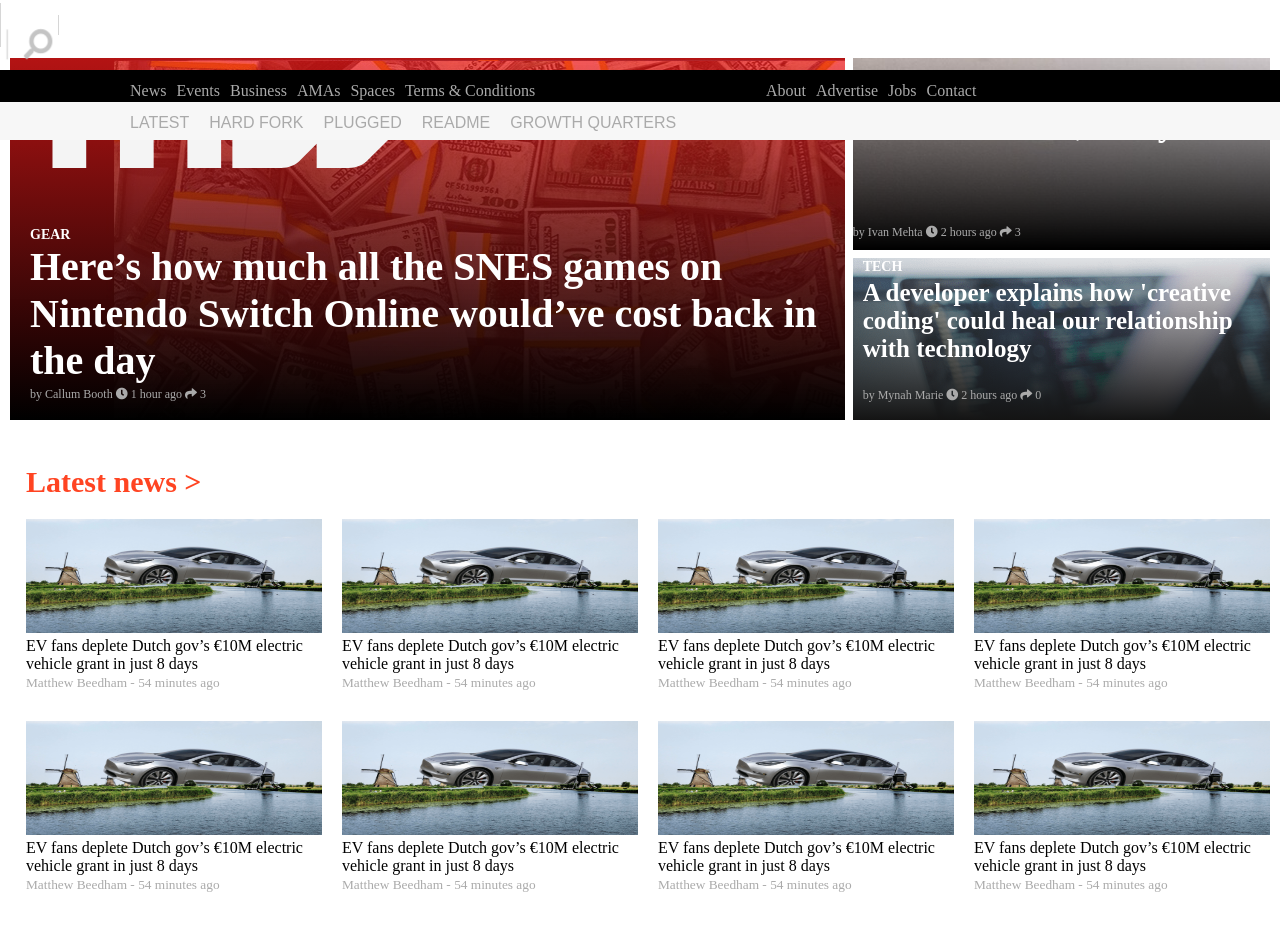
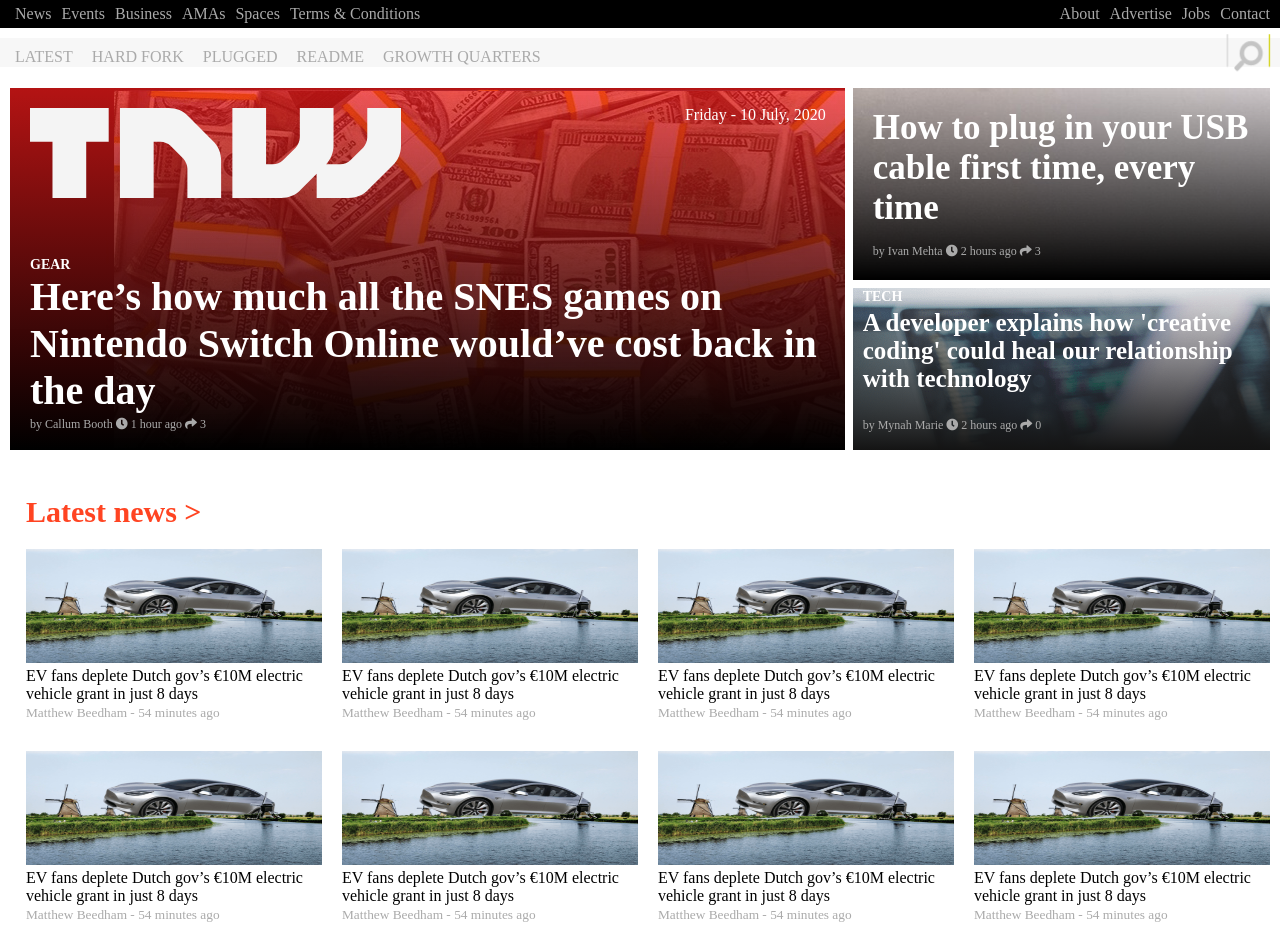
Before and after one commit to emmanuellekamwa/thenextweb-clone, a plain HTML site: page index.html in a window 1280 px wide. Shown: the top 926 px of the page. Drawn offline with Linux system fonts and the light colour scheme.

Commit message:
making changes in the code

```diff
--- a/index.html
+++ b/index.html
@@ -13,15 +13,6 @@
     </head>
     <body>
         <header>
-            <div class="nav-mobile">
-                <img class="logo" src="images/logo.jpeg" alt="logo" />
-                <div>
-                    <ul>
-                        <li><i class="fas fa-search"></i></li>
-                        <li><i class="fas fa-bars"></i></li>
-                    </ul>
-                </div>
-            </div>
             <nav>
                 <div class="right-nav">
                     <div class="black-nav mobile-hide">
@@ -40,8 +31,9 @@
                             <li><a href="#">Contact</a></li>
                         </ul>
                     </div>
-                    <div class="white-nav mobile-hide">
-                        <ul class="list3 mobile-hide">
+                    <div class="white-nav">
+                        <div>
+                            <ul class="list3">
                                 <li><a href="#">LATEST</a></li>
                                 <li><a href="#">HARD FORK</a></li>
                                 <li><a href="#">PLUGGED</a></li>
@@ -49,8 +41,15 @@
                                 <li><a href="#">GROWTH QUARTERS</a></li>
                             </ul>
                         </div>
+
+                        <div class="nav-search">
+                            <i class="fas fa-search"></i>
+                            <i class="fas fa-bars"></i>
+                        </div>
+                    </div>
                 </div>
             </nav>
+            <img class="logo" src="images/logo.jpeg" alt="logo" />
         </header>
         <main>
             <div class="main_image">
--- a/style.css
+++ b/style.css
@@ -6,7 +6,7 @@
 
 body {
     margin: 0;
-    max-width: 1440px;
+    max-width: 1500px;
 }
 
 .hide-box,
@@ -15,30 +15,19 @@
     display: none;
 }
 
-.nav-mobile {
-    display: flex;
-    justify-content: space-between;
-    height: 70px;
-}
-
-.nav-mobile div {
-    padding: 0;
-}
-
-.nav-mobile div ul {
-    height: 50px;
-    min-width: 60px;
+.mobile ul {
     display: flex;
     justify-content: flex-end;
     list-style-type: none;
-    align-items: center;
+    padding: 8px;
 }
 
-.nav-mobile div ul li {
-    border-left: 1px solid rgb(214, 214, 214);
-    padding: 10px;
+.fa-search,
+.fa-bars {
+    border-left: 1px solid rgb(210, 210, 20);
+    padding: 5px;
+    height: 25px;
 }
-
 .logo {
     height: 48px;
     width: 106px;
@@ -64,9 +53,7 @@
 }
 
 .main_image {
-    padding: 10px 10px;
-    display: grid;
-    grid-template-columns: 2fr 1fr;
+    display: block;
 }
 
 .main_image-one {
@@ -441,22 +428,30 @@
     .img-logo p {
         display: none;
     }
-}
 
-@media only screen and (max-width: 767px) {
-    .main_image {
+    header img {
         display: block;
+    }
+
+    .list1 {
+        margin-left: 115px;
+    }
+
+    .list3 {
+        left: 150px;
     }
 }
 
 @media only screen and (min-width: 768px) {
     .img-logo p {
         color: #fff;
-        /* position: relative; */
         left: 500px;
         bottom: 96px;
     }
 
+    .logo {
+        height: 150px;
+    }
     .img-logo img {
         height: 90px;
         margin-top: 20px;
@@ -480,6 +475,12 @@
         height: 15vh;
     }
 
+    .main_image {
+        padding: 10px 10px;
+        display: grid;
+        grid-template-columns: 2fr 1fr;
+    }
+
     header img {
         width: 106px;
         height: 80px;
@@ -490,28 +491,33 @@
         left: 0;
         top: 0;
         max-width: 768px;
-        height: 100%;
+        height: 86px;
     }
 
     .right-nav {
         display: flex;
         flex-direction: column;
-        justify-content: flex-start;
         width: 100%;
     }
 
     .white-nav {
         display: flex;
+        align-items: flex-start;
+        justify-content: space-evenly;
         width: 100%;
-        height: 10vw;
+    }
+    .nav-search {
+        float: right;
     }
 
     .black-nav {
         display: flex;
         width: 100%;
-        height: 5vw;
+        max-height: 5vw;
+        justify-content: space-between;
         background: #000;
-        padding: 12px 10px 2px 10px;
+        padding: 5px;
+        margin-bottom: 10px;
     }
 
     .list1 {
@@ -520,7 +526,7 @@
         justify-items: start;
         justify-content: start;
         list-style: none;
-        margin-left: 115px;
+        margin-left: 109px;
     }
 
     .list2 {
@@ -529,7 +535,7 @@
         justify-items: end;
         justify-content: end;
         list-style: none;
-        width: 35%;
+        width: 20%;
     }
 
     .list1 li,
@@ -551,28 +557,31 @@
     }
 
     .white-nav {
-        display: grid;
-        grid-template-columns: 1fr 50px;
+        display: flex;
+        justify-content: space-between;
+        width: 100%;
         height: 48px;
-        width: 100%;
-        font-family: "Changa", sans-serif;
-        color: #aaa;
+        background-color: rgb(247, 247, 247);
+    }
+
+    .fa-search {
+        color: #c4c4c4;
+        transform: rotateY(180grad) scale(1.3);
+        position: relative;
+        border-right: 1px solid rgb(212, 212, 212);
+        margin-right: 14px;
     }
 
     .list3 {
         display: block;
-        position: absolute;
         list-style-type: none;
-        bottom: 8px;
-        left: -10px;
+        margin-left: 105px;
     }
 
     .list3 li {
-        float: left;
-        position: relative;
-        top: 10px;
-        left: 130px;
-        padding: 10px;
+        display: inline-block;
+        margin-left: 15px;
+        margin-top: 10px;
     }
 
     .main_image-one {
@@ -741,14 +750,10 @@
     }
 }
 
-@media only screen and (max-width: 1023px) {
-    .img-logo img,
-    .img-logo p {
-        display: none;
+@media only screen and (min-width: 1024px) {
+    main {
+        margin-top: 30px;
     }
-}
-
-@media only screen and (min-width: 1024px) {
     header img {
         display: none;
     }
@@ -759,9 +764,7 @@
     }
 
     .white-nav {
-        width: 100%;
-        height: 48px;
-        background-color: rgb(247, 247, 247);
+        height: 60px;
     }
 
     .right-nav {
@@ -781,18 +784,12 @@
         margin-right: 19px;
     }
 
-    .list3 {
-        position: relative;
-        right: 124px;
+    .list1 {
+        margin-left: 5px;
     }
 
-    .fa-search {
-        color: #c4c4c4;
-        transform: rotateY(180grad) scale(1.3);
-        position: relative;
-        top: 20px;
-        border-right: 1px solid rgb(212, 212, 212);
-        padding-right: 13px;
+    .list3 {
+        margin-left: 0;
     }
 
     .main_image-one {
@@ -806,6 +803,10 @@
         padding: 14px 20px;
         position: relative;
         bottom: 15px;
+    }
+
+    .heading {
+        padding: 14px 20px;
     }
 
     .main_image-one h5 {
@@ -851,7 +852,7 @@
     }
 
     .details2 {
-        top: 40px;
+        bottom: 70px;
         left: 0;
         font-size: 12px;
     }
```
Lines whose indentation alone changed are shown as unchanged.
